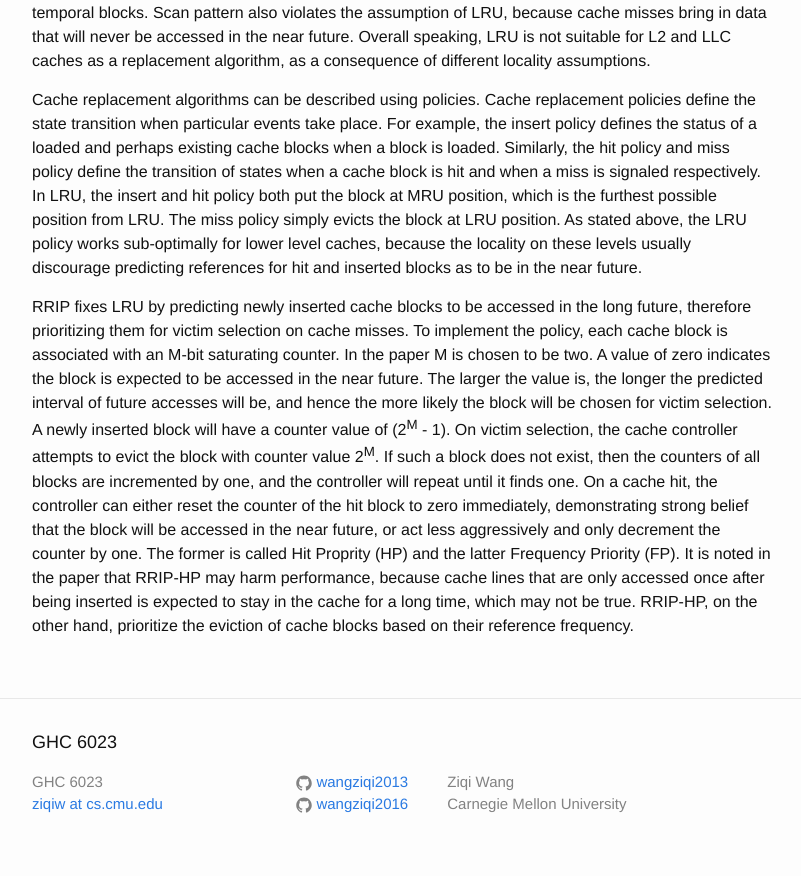
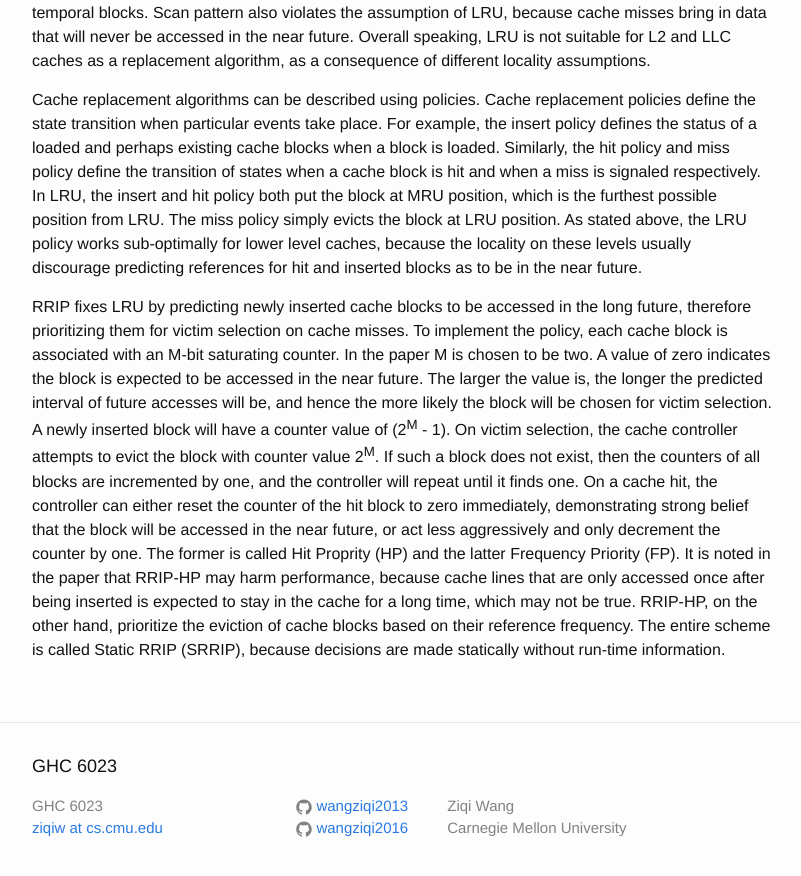
Before and after one commit to wangziqi2013/wangziqi2013.github.io, a Jekyll site: the page built from _posts/2018-06-19-RRIP.markdown, in a window 1280 px wide and 900 px high, scrolled down 779 px. Shown: the top 876 px of the window, without its empty margins (238-1039 px from the left). Built offline with Jekyll 4.4.1, drawn with Linux system fonts in a browser that asks for light colours.

Commit message:
Small change

```diff
--- a/_posts/2018-06-19-RRIP.markdown
+++ b/_posts/2018-06-19-RRIP.markdown
@@ -51,4 +51,5 @@ demonstrating strong belief that the block will be accessed in the near future,
 decrement the counter by one. The former is called Hit Proprity (HP) and the latter Frequency Priority (FP). It is noted
 in the paper that RRIP-HP may harm performance, because cache lines that are only accessed once after being inserted
 is expected to stay in the cache for a long time, which may not be true. RRIP-HP, on the other hand, prioritize the
-eviction of cache blocks based on their reference frequency.
+eviction of cache blocks based on their reference frequency. The entire scheme is called Static RRIP (SRRIP), because
+decisions are made statically without run-time information.
```
